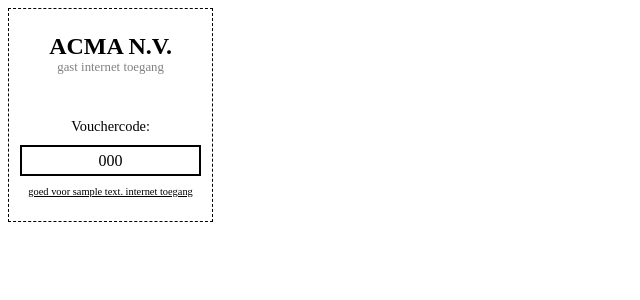
After one commit to rushxs7/guestpass, a PHP site: page /printv.php?vid=1 in a window 1280 px wide. The commit adds this page. Shown: the top 300 px of the page, without its empty margins (0-640 px from the left). Run offline with PHP 8.4, Linux system fonts and the light colour scheme; tables that the repository leaves empty or names only in its code hold one stand-in row (values such as "Sample post").

Commit message:
finished client side of the voucher application

```diff
--- /dev/null
+++ b/printv.php
@@ -0,0 +1,72 @@
+<?php
+  $connection = mysqli_connect("localhost", "gpadmin", "gpadmin321", "guestpass");
+  if (!$connection) {
+    die("Connection Failed" . mysqli_connect_error());
+  }
+  $printVoucherQuery = 'select
+                          vouchers.voucher_code as vcode,
+                          rolls.roll_desc as descr
+                        from
+                          vouchers, rolls
+                        where
+                          vouchers.roll_id = rolls.roll_id
+                        and
+                          vouchers.voucher_id =' . $_GET['vid'] . ';';
+  $printVoucherResult = mysqli_query($connection, $printVoucherQuery);
+  if (mysqli_num_rows($printVoucherResult) > 0) {
+    $printVoucherArray = mysqli_fetch_assoc($printVoucherResult);
+  }else{
+    die("No such voucher.");
+  }
+?>
+
+<!DOCTYPE html>
+<html lang="en" dir="ltr">
+  <head>
+    <meta charset="utf-8">
+    <title>Print Voucher</title>
+    <style>
+      body {
+        width: 200px;
+        border: 1px dashed black;
+        padding: 1.5em 0.1em;
+      }
+      .receiptContainer{
+        text-align: center;
+      }
+      #voucherTitle {
+        font-size: 150%;
+        font-weight: 600;
+      }
+      #voucherSubtext {
+        font-size: 80%;
+        color: grey;
+      }
+      #voucherCodeText {
+        margin-top: 3em;
+        font-size: 90%;
+      }
+      #voucherCode {
+        margin: 0.6em;
+        border: 2px solid black;
+        padding: 0.3em;
+        font-size: 100%;
+      }
+      #voucherMessage {
+        font-size: 65%;
+        text-decoration: underline;
+      }
+    </style>
+  </head>
+  <body>
+    <div class="receiptContainer">
+      <div id="voucherTitle">ACMA N.V.</div>
+      <div id="voucherSubtext">gast internet toegang</div>
+      <div id="voucherCodeText">Vouchercode:</div>
+      <div id="voucherCode"><?php echo $printVoucherArray['vcode']; ?></div>
+      <div id="voucherMessage">goed voor <?php echo strtolower($printVoucherArray['descr']); ?> internet toegang</div>
+    </div>
+  </body>
+</html>
+
+<?php mysqli_close($connection); ?>
```
Also changed, not shown: css/style.css (+10 -2 lines), index.php (+17 -13 lines).
